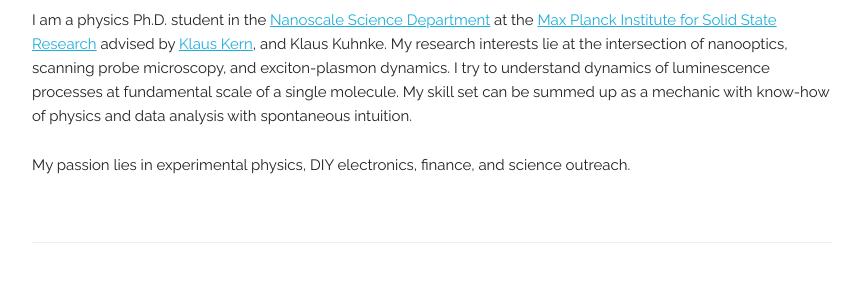
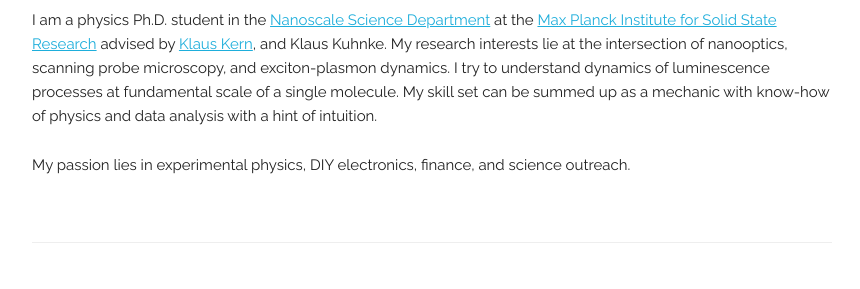
Before and after one commit to abhishekgrewal/abhishekgrewal.github.io, a Jekyll site: the page built from index.html, in a window 1280 px wide and 900 px high. Shown: the part 453-742 px from the top of the window, without its empty margins (208-1068 px from the left). Built offline with Jekyll 4.4.1, drawn with Linux system fonts in a browser that asks for light colours; some web fonts are replaced.

Commit message:
Update index.html

```diff
--- a/index.html
+++ b/index.html
@@ -6,7 +6,7 @@ title: Personal Webpage
 <div class="docs-section" id="bio">
   <h4>Bio</h4>
   <p>
-    I am a physics Ph.D. student in the <a href="https://www.fkf.mpg.de/3732/40_Kern">Nanoscale Science Department</a> at the <a href="https://www.fkf.mpg.de/en">Max Planck Institute for Solid State Research</a> advised by <a href="https://www.fkf.mpg.de/84517/Prof_Dr_Klaus_Kern">Klaus Kern</a>, and Klaus Kuhnke.  My research interests lie at the intersection of nanooptics, scanning probe microscopy, and exciton-plasmon dynamics. I try to understand dynamics of luminescence processes at fundamental scale of a single molecule. My skill set can be summed up as a mechanic with know-how of physics and data analysis with spontaneous intuition.
+    I am a physics Ph.D. student in the <a href="https://www.fkf.mpg.de/3732/40_Kern">Nanoscale Science Department</a> at the <a href="https://www.fkf.mpg.de/en">Max Planck Institute for Solid State Research</a> advised by <a href="https://www.fkf.mpg.de/84517/Prof_Dr_Klaus_Kern">Klaus Kern</a>, and Klaus Kuhnke.  My research interests lie at the intersection of nanooptics, scanning probe microscopy, and exciton-plasmon dynamics. I try to understand dynamics of luminescence processes at fundamental scale of a single molecule. My skill set can be summed up as a mechanic with know-how of physics and data analysis with a hint of intuition.
   </p>
 
   <p>
```
